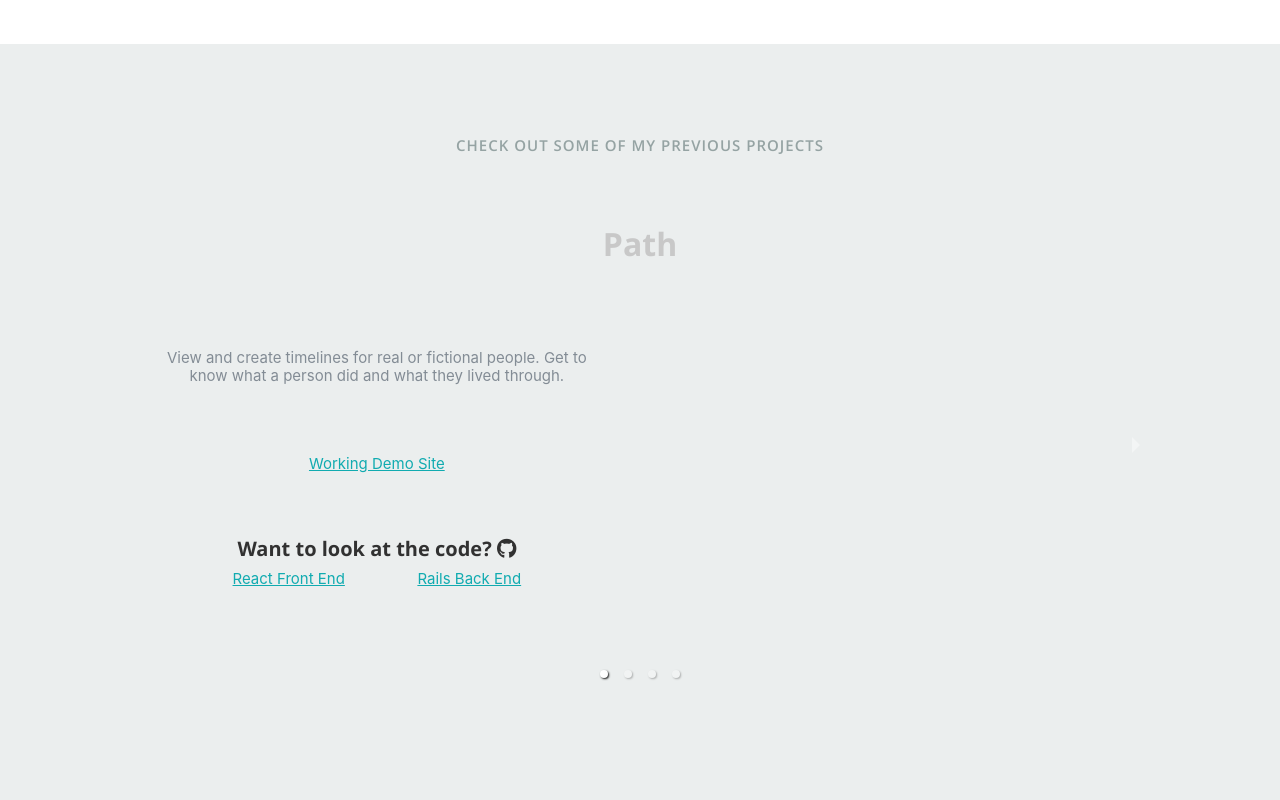
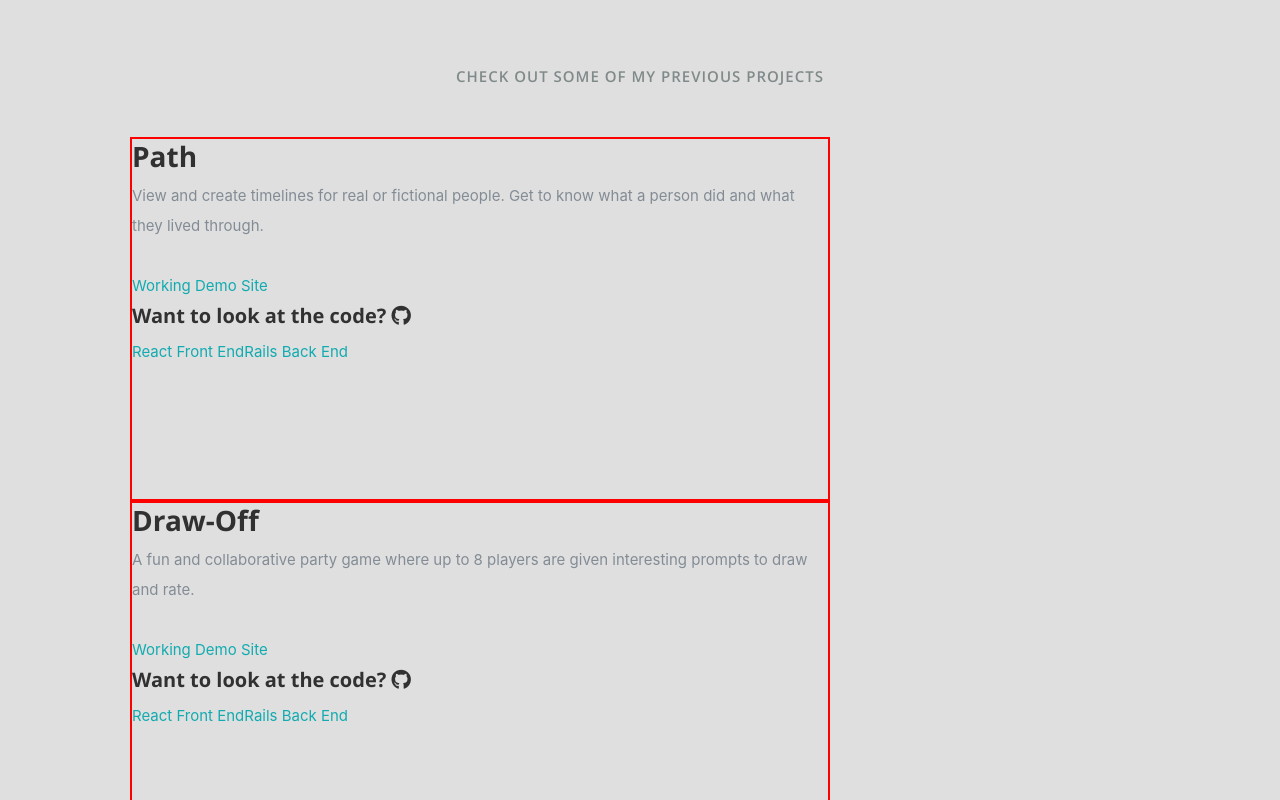
Before and after one commit to IdleScV/my_portfolio, a React (Create React App) app: page / in a window 1280 px wide. Shown: the part 2240-3040 px from the top of the page. Built offline with nearby package versions, Linux system fonts and the light colour scheme.

Commit message:
editing potfolio in process

```diff
--- a/public/css/layout.css
+++ b/public/css/layout.css
@@ -320,12 +320,14 @@ ul#nav li.current a {
 }
 #resume .main-col {
 	padding-right: 10%;
+
+	margin-bottom: -25px;
 }
 
 .education,
 .work {
 	margin-bottom: 48px;
-	padding-bottom: 24px;
+	padding-bottom: 5px;
 	border-bottom: 1px solid #e8e8e8;
 }
 #resume .info {
@@ -374,7 +376,7 @@ ul#nav li.current a {
 /* ------------------------------------------------------------------ */
 
 #portfolio {
-	background: #ebeeee;
+	background: #dfdfdf;
 	padding-top: 90px;
 	padding-bottom: 60px;
 	position: relative;
@@ -385,107 +387,23 @@ ul#nav li.current a {
 	letter-spacing: 1px;
 	text-align: center;
 	margin-bottom: 48px;
-	color: #95a3a3;
+	color: #818a8a;
 }
 
-.portfolio-item {
-	/* border: red 2px solid; */
-	max-height: 175px;
-	/* padding: 10px; */
-	border-radius: 5px;
-	transition: .3s all ease-in-out;
-	font-size: small;
-}
-
-.carousel > div:first-of-type > div {
-	/* border: red 2px solid; */
-	border-radius: 10px;
+.portfolio-wrapper {
+	display: flex;
 }
 
 .moving-item {
-	/* border: solid red 10px; */
+	border: solid red 2px;
+	width: 700px;
 	display: flex;
-	flex-direction: column;
-}
-
-.moving-item h2 {
-	margin-top: 10px;
-	/* border: solid red 10px; */
-}
-
-.moving-item > div {
-	padding: 10px 20px;
-	/* border: solid red 10px; */
-	display: flex;
-	margin: 0px 10px 40px 10px;
-}
-
-.moving-item .description {
-	/* border: red solid 2px; */
-	display: flex;
-	flex-direction: column;
-	justify-content: space-evenly;
-}
-.demositelink {
-	/* border: red solid 2px; */
-
-	text-decoration: underline;
-	margin-top: -20px;
-}
-
-.githublink {
-	text-decoration: underline;
-}
-
-.description .details {
-	/* border: red solid 2px; */
-	display: flex;
-	justify-content: space-evenly;
-}
-
-#youtube-video {
-	margin-left: 5px;
 }
 
 @media only screen and (max-width: 780px) {
-	.moving-item > div {
+	.portfolio-wrapper {
 		flex-direction: column;
 	}
-	#youtube-video {
-		/* border: red solid 2px; */
-		width: 110%;
-
-		margin-top: 10px;
-	}
-}
-
-p.carousel-status {
-	display: none;
-}
-
-.carousel h2 {
-	color: rgb(200, 200, 200);
-	padding: 10px;
-	font-size: xx-large;
-	/* border: red solid 2px; */
-}
-
-.carousel > .thumbs-wrapper {
-	display: flex;
-	justify-content: space-evenly;
-}
-
-#portfolio-detail {
-	min-width: 375px;
-	max-width: 80%;
-	height: 400px;
-	margin: auto;
-	border-radius: 15px;
-}
-
-#portfolio-detail.selected {
-	text-align: center;
-	border: solid black 5px;
 }
 
 /* fadein/fadeout effect for modal popup
--- /dev/null
+++ b/src/components/Container/projectCard.js
@@ -0,0 +1,51 @@
+import React from 'react';
+import ReactPlayer from 'react-player';
+
+function ProjectCard({ item, i }) {
+	return (
+		<div key={i} className="moving-item">
+			<div className="description">
+				<h2>{item.name}</h2>
+				<p>{item.description}</p>
+				{item.demourl ? (
+					<a
+						href={item.demourl}
+						alt="demo-link"
+						className="demositelink "
+						target="_blank"
+						rel="noopener noreferrer"
+					>
+						Working Demo Site
+					</a>
+				) : null}
+				<div>
+					<h4>
+						Want to look at the code? <i className="fa fa-github" />
+					</h4>
+
+					<div className="details">
+						{item.github.map((x, i) => {
+							return (
+								<a
+									key={i}
+									href={x.url}
+									alt={x.type}
+									className="githublink"
+									target="_blank"
+									rel="noopener noreferrer"
+								>
+									{x.type}
+								</a>
+							);
+						})}
+					</div>
+				</div>
+			</div>
+			<div className="demo-video">
+				<ReactPlayer controls width="100%" id="youtube-video" url={item.youtubedemo} rel="noopener noreferrer" />
+			</div>
+		</div>
+	);
+}
+
+export default ProjectCard;
--- a/src/components/Portfolio.js
+++ b/src/components/Portfolio.js
@@ -1,8 +1,9 @@
 import React, { useEffect } from 'react';
 import 'react-responsive-carousel/lib/styles/carousel.min.css';
-import { Carousel } from 'react-responsive-carousel';
+
 import { useInView } from 'react-intersection-observer';
-import ReactPlayer from 'react-player';
+
+import ProjectCard from './Container/projectCard';
 
 const THRESHOLD = [ 0.75 ];
 function Portfolio({ resumeData, currentPageSet }) {
@@ -21,64 +22,8 @@ function Portfolio({ resumeData, currentPageSet }) {
 			<h1>Check Out Some of My Previous Projects</h1>
 
 			<div className="row">
-				<div className="twelve columns collapsed">
-					<div id="portfolio-wrapper" className="bgrid-quarters s-bgrid-thirds cf">
-						<Carousel className="carousel">
-							{resumeData.portfolio &&
-								resumeData.portfolio.map((item, i) => {
-									return (
-										<div key={i} className="moving-item">
-											<h2>{item.name}</h2>
-											<div>
-												<div className="description">
-													<p>{item.description}</p>
-													{item.demourl ? (
-														<a
-															href={item.demourl}
-															alt="demo-link"
-															className="demositelink "
-															target="_blank"
-															rel="noopener noreferrer"
-														>
-															Working Demo Site
-														</a>
-													) : null}
-													<div>
-														<h4>
-															Want to look at the code? <i className="fa fa-github" />
-														</h4>
-
-														<div className="details">
-															{item.github.map((x, i) => {
-																return (
-																	<a
-																		key={i}
-																		href={x.url}
-																		alt={x.type}
-																		className="githublink"
-																		target="_blank"
-																		rel="noopener noreferrer"
-																	>
-																		{x.type}
-																	</a>
-																);
-															})}
-														</div>
-													</div>
-												</div>
-												<ReactPlayer
-													controls
-													width="100%"
-													id="youtube-video"
-													url={item.youtubedemo}
-													rel="noopener noreferrer"
-												/>
-											</div>
-										</div>
-									);
-								})}
-						</Carousel>
-					</div>
+				<div id="portfolio-wrapper">
+					{resumeData.portfolio && resumeData.portfolio.map((item, i) => <ProjectCard item={item} key={i} />)}
 				</div>
 			</div>
 		</section>
```
Also changed, not shown: package.json (+2 -10 lines).
